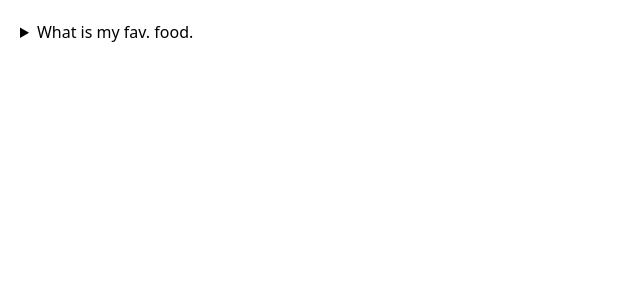
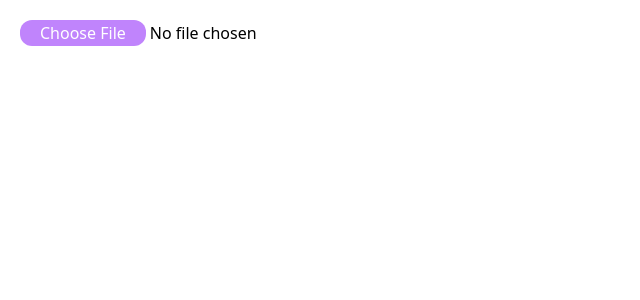
Before and after one commit to redips86/nomad-carrotmarket, a Next.js app: page / in a window 1280 px wide. Shown: the top 300 px of the page, without its empty margins (0-640 px from the left). Built offline with nearby package versions, Linux system fonts and the light colour scheme.

Commit message:
[4.8] file

```diff
--- a/pages/index.tsx
+++ b/pages/index.tsx
@@ -3,10 +3,9 @@ import type {NextPage} from 'next'
 const Home: NextPage = () => {
     return (
         <div className={"flex flex-col space-y-2 p-5"}>
-            <details className={"select-none open:text-white open:bg-indigo-400"}>
-                <summary className={"cursor-pointer"}>What is my fav. food.</summary>
-                <span>김치</span>
-            </details>
+            <input type="file" className="file:cursor-pointer file:transition-colors
+            file:hover:text-purple-400 file:hover:bg-white file:hover:border-purple-400 file:hover:border
+            file:border-0 file:rounded-xl file:px-5 file:text-white file:bg-purple-400"/>
         </div>
     );
 }
```
